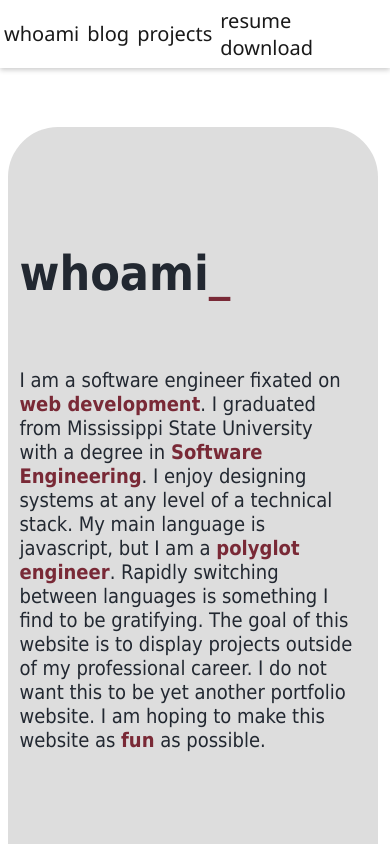
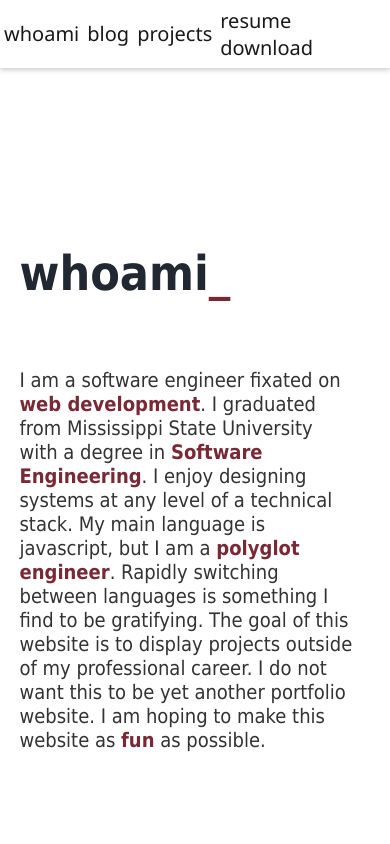
Before and after one commit to MpMcCall1/MpMcCall1.github.io, a React app: page / in a window 390 px wide. Shown: the top 844 px of the page. Built offline with nearby package versions, Linux system fonts and the light colour scheme.

Commit message:
responsiveness++

```diff
--- a/src/style/landingPage.css
+++ b/src/style/landingPage.css
@@ -89,8 +89,8 @@ body{
   .whoami{
     padding-top: 6vh;
     font-family: 'Segoe eUI', Tahoma, Geneva, Verdana, sans-serif;
-    background-color: #dddddd;
-    border-radius: 50px;
+    background-color: #ffffff;
+    border-radius: 0;
     width: 100%;
   }
   .whoami h2{
@@ -107,6 +107,6 @@ body{
     font-size: 1.25em;
     margin: 8vh 3vw 6vh 3vw;
     width: 90%;
-    color: #222831;
+    color: #333333;
   }
 }
```
Also changed, not shown: 1 other file (tests, documents, lock files or other folders).
